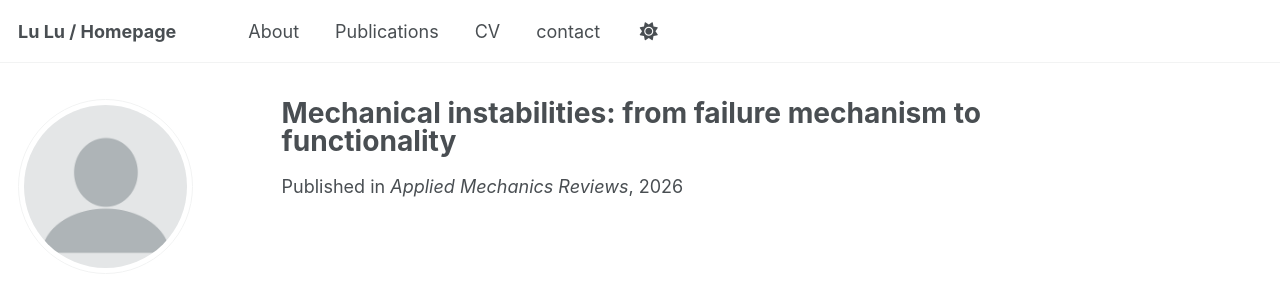
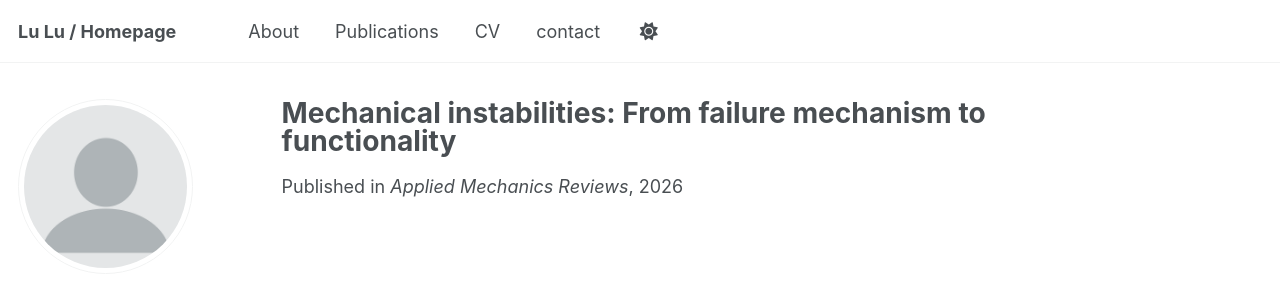
Before and after one commit to ZJU-LuLab/ZJU-LuLab.github.io, a Jekyll site: the page built from _publications/2026-03-01-mechanical-instabilities-review.md, in a window 1280 px wide. Shown: the top 285 px of the page. Built offline with Jekyll 4.4.1, drawn with Linux system fonts in a browser that asks for light colours; some web fonts are replaced; a script bundle is joined from its source files by our own code; library files that are not in the unit come from our copies.

```diff
--- a/_publications/2026-03-01-mechanical-instabilities-review.md
+++ b/_publications/2026-03-01-mechanical-instabilities-review.md
@@ -1,5 +1,5 @@
 ---
-title: "Mechanical instabilities: from failure mechanism to functionality"
+title: "Mechanical instabilities: From failure mechanism to functionality"
 collection: publications
 permalink: /publication/mechanical-instabilities-review
 category: journal-articles
```
